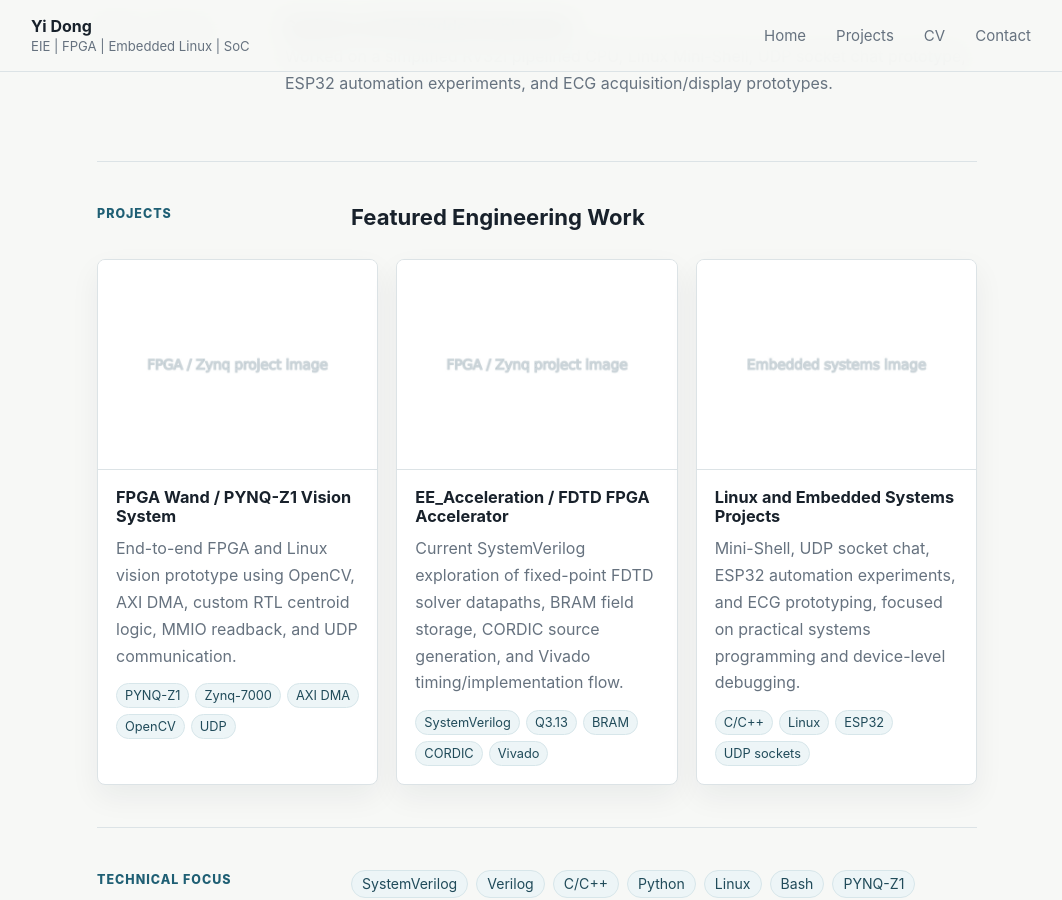
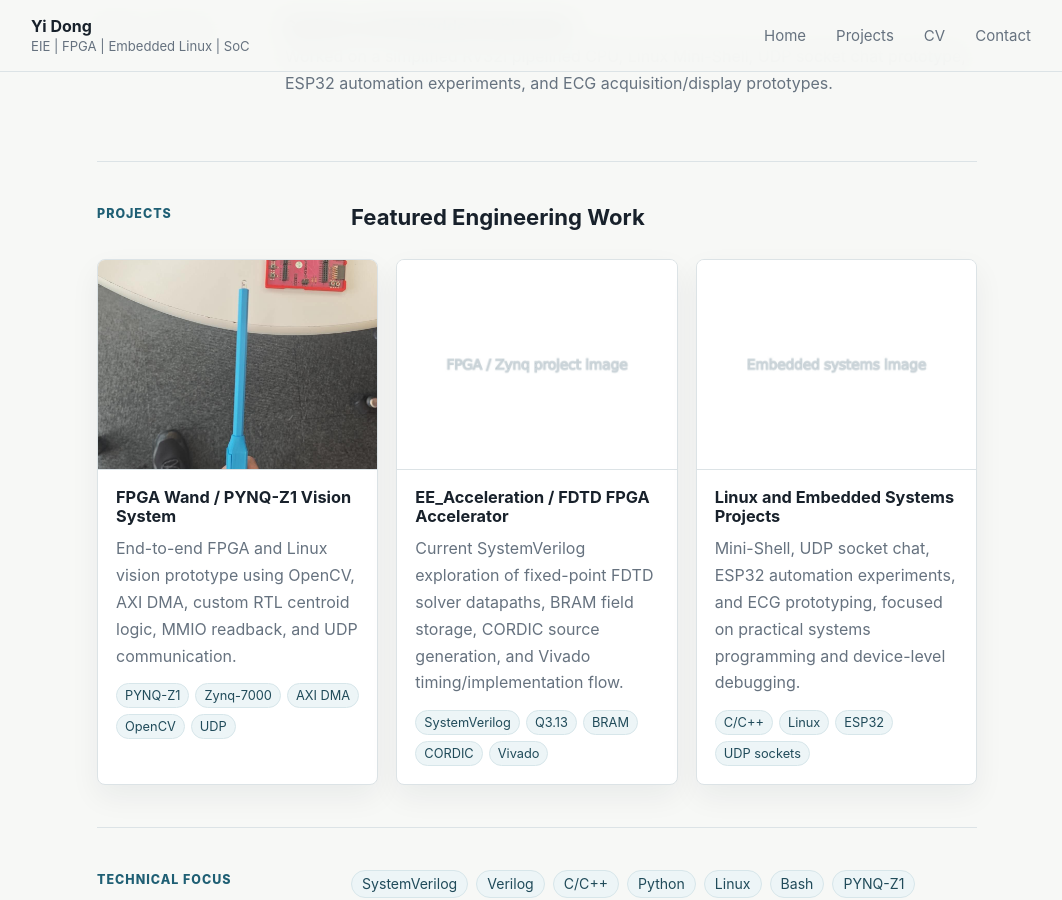
Before and after one commit to dydx404/dydx404.github.io, a Jekyll site: the page built from index.md, in a window 1280 px wide and 900 px high, scrolled down 1351 px. Shown: the whole window, without its empty margins (103-1165 px from the left). Built offline with Jekyll 4.4.1, drawn with Linux system fonts in a browser that asks for light colours.

Commit message:
Use FPGA Wand project image

```diff
--- a/index.md
+++ b/index.md
@@ -79,7 +79,7 @@ title: Home
   </div>
   <div class="project-grid">
     <article class="project-card">
-      <img src="{{ '/assets/img/fpga-project-placeholder.jpg' | relative_url }}" alt="FPGA project preview">
+      <img src="{{ '/assets/img/FPGA_WANd.jpg' | relative_url }}" alt="FPGA Wand project preview">
       <div class="project-card-body">
         <h3>FPGA Wand / PYNQ-Z1 Vision System</h3>
         <p>End-to-end FPGA and Linux vision prototype using OpenCV, AXI DMA, custom RTL centroid logic, MMIO readback, and UDP communication.</p>
```
Also changed, not shown: projects.md (+1 -1 lines), assets/img/FPGA_WANd.jpg (added).
